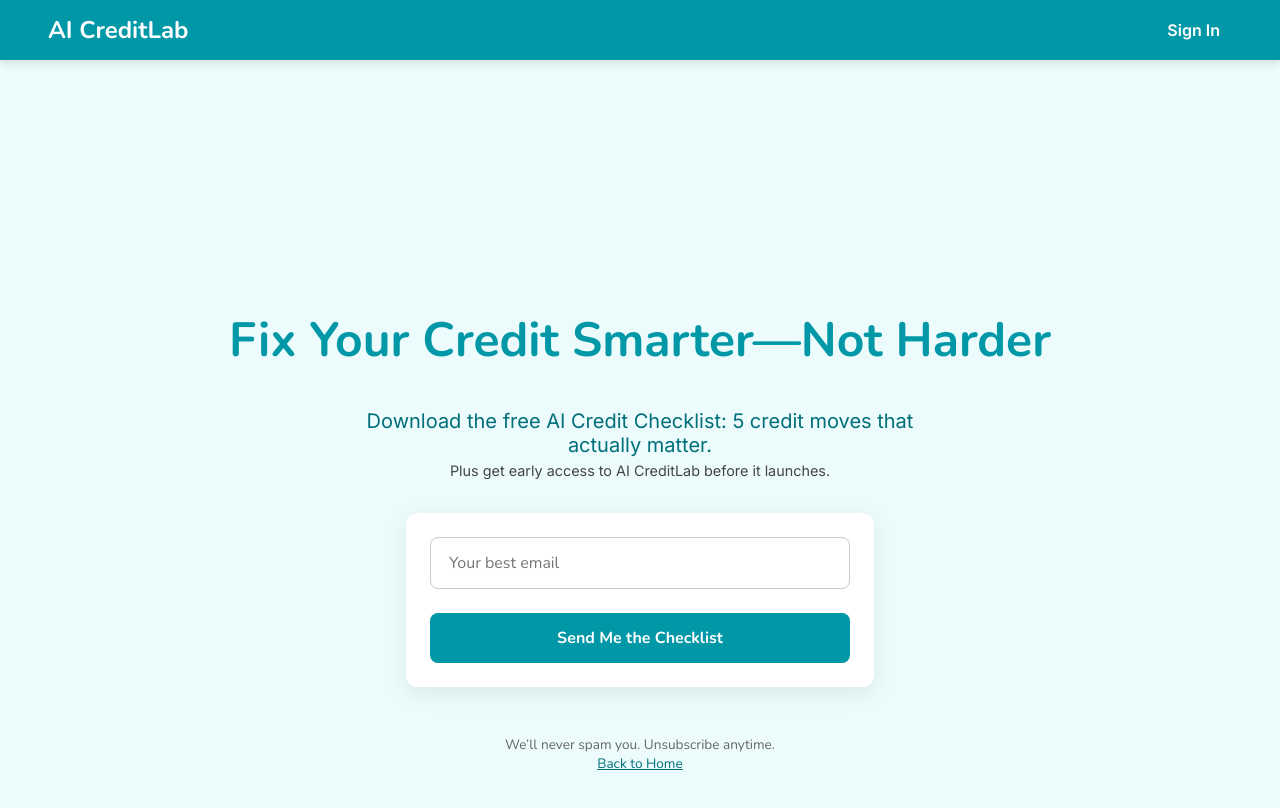
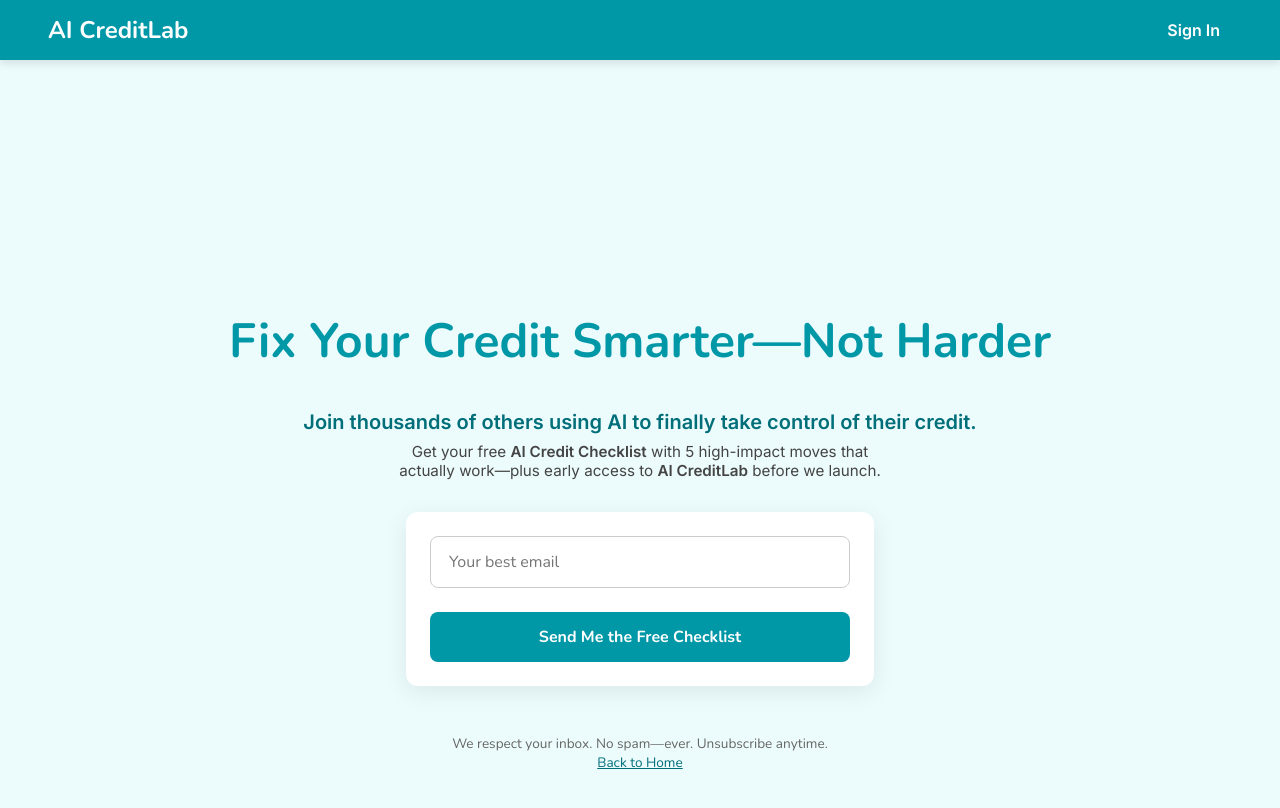
Before and after one commit to KatrinaFinney/aicreditlab, a Next.js app: page /waitlist in a window 1280 px wide. Shown: the top 808 px of the page. Built offline with nearby package versions, Linux system fonts and the light colour scheme; no server answers.

Commit message:
added checklist

```diff
--- a/src/app/waitlist/page.tsx
+++ b/src/app/waitlist/page.tsx
@@ -43,21 +43,35 @@
       >
         Fix Your Credit Smarter—Not Harder
       </h1>
+
       <p
         className="fade-in"
         style={{
           fontSize: "clamp(1rem, 3vw, 1.25rem)",
           color: TEAL_DARK,
-          marginBottom: "32px",
-          maxWidth: "600px",
+          marginBottom: "8px",
+          maxWidth: "100%",
+          whiteSpace: "nowrap",
+          overflow: "hidden",
+          textOverflow: "ellipsis",
         }}
       >
-        Download the free AI Credit Checklist: 5 credit moves that actually matter.
-        <br />
-        <span style={{ fontSize: "0.9rem", color: "#444" }}>
-          Plus get early access to AI CreditLab before it launches.
-        </span>
+        <strong>
+          Join thousands of others using AI to finally take control of their credit.
+        </strong>
       </p>
+
+      <span
+        className="fade-in"
+        style={{
+          fontSize: "0.95rem",
+          color: "#444",
+          marginBottom: "32px",
+          maxWidth: "500px",
+        }}
+      >
+        Get your free <strong>AI Credit Checklist</strong> with 5 high-impact moves that actually work—plus early access to <strong>AI CreditLab</strong> before we launch.
+      </span>
 
       <form
         className="fade-in"
@@ -107,7 +121,7 @@
             marginTop: "8px",
           }}
         >
-          Send Me the Checklist
+          Send Me the Free Checklist
         </button>
         <input type="hidden" name="anticsrf" value="true" />
       </form>
@@ -120,7 +134,7 @@
           color: "#666",
         }}
       >
-        We’ll never spam you. Unsubscribe anytime. <br />
+        We respect your inbox. No spam—ever. Unsubscribe anytime. <br />
         <a href="/" style={{ color: TEAL_DARK, textDecoration: "underline" }}>
           Back to Home
         </a>
```
